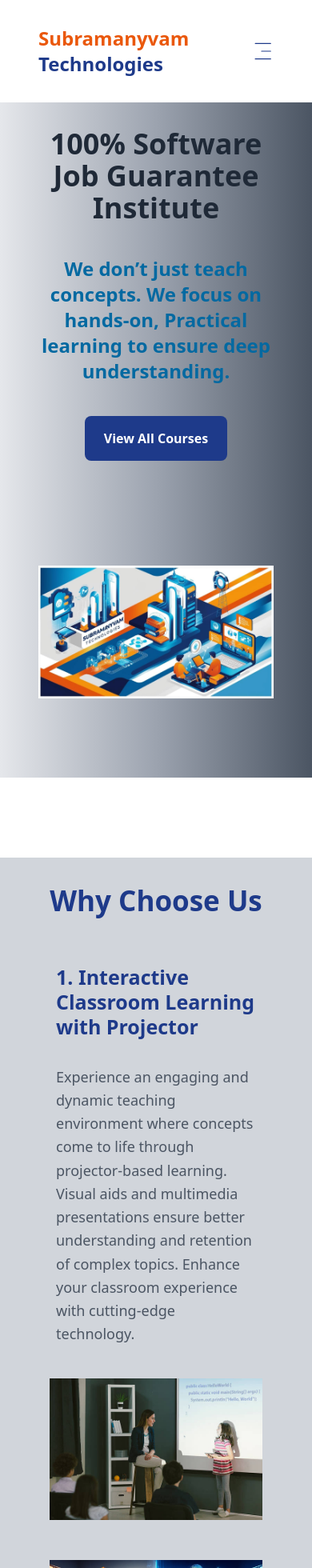
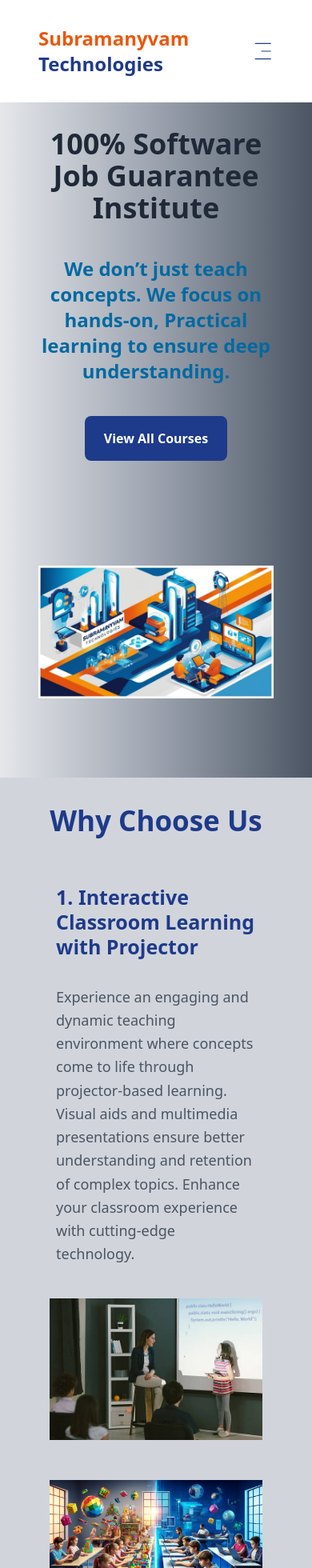
Before and after one commit to AsamPrabhakarReddy/Subramanyvam-Technologies, a React (Vite) app: page / in a window 390 px wide. Shown: the top 1960 px of the page at 80% size. Built offline with nearby package versions, Linux system fonts and the light colour scheme.

Commit message:
issue resolved

```diff
--- a/src/components/Home.jsx
+++ b/src/components/Home.jsx
@@ -43,12 +43,10 @@ const Home = () => {
           </div>
         </div>
       </div>
-
-
       {/* 2st component */}
 
 
-      <div className='w-full h-auto lg:mt-[0px] mt-[100px] bg-gray-300'>
+      <div className='w-full h-auto lg:mt-[0px] mt-[0px] bg-gray-300'>
         <div className="max-w-[1400px] lg:mx-auto  mx-[10px] h-auto  pb-10">
             <div className=" p-8 flex flex-col justify-center gap-[50px]">
               <h1 className="lg:text-[50px] text-[35px] font-bold text-center font-semibold leading-tight text-blue-900">
```
